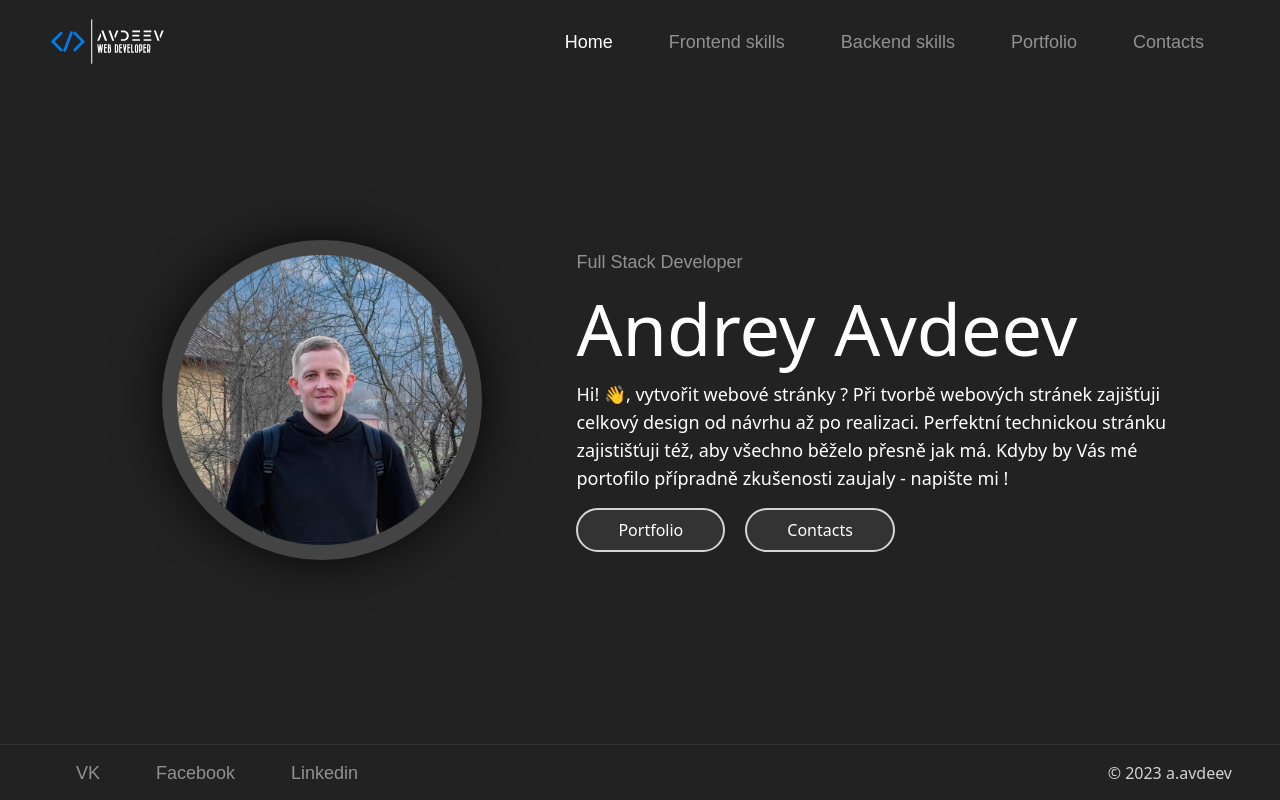
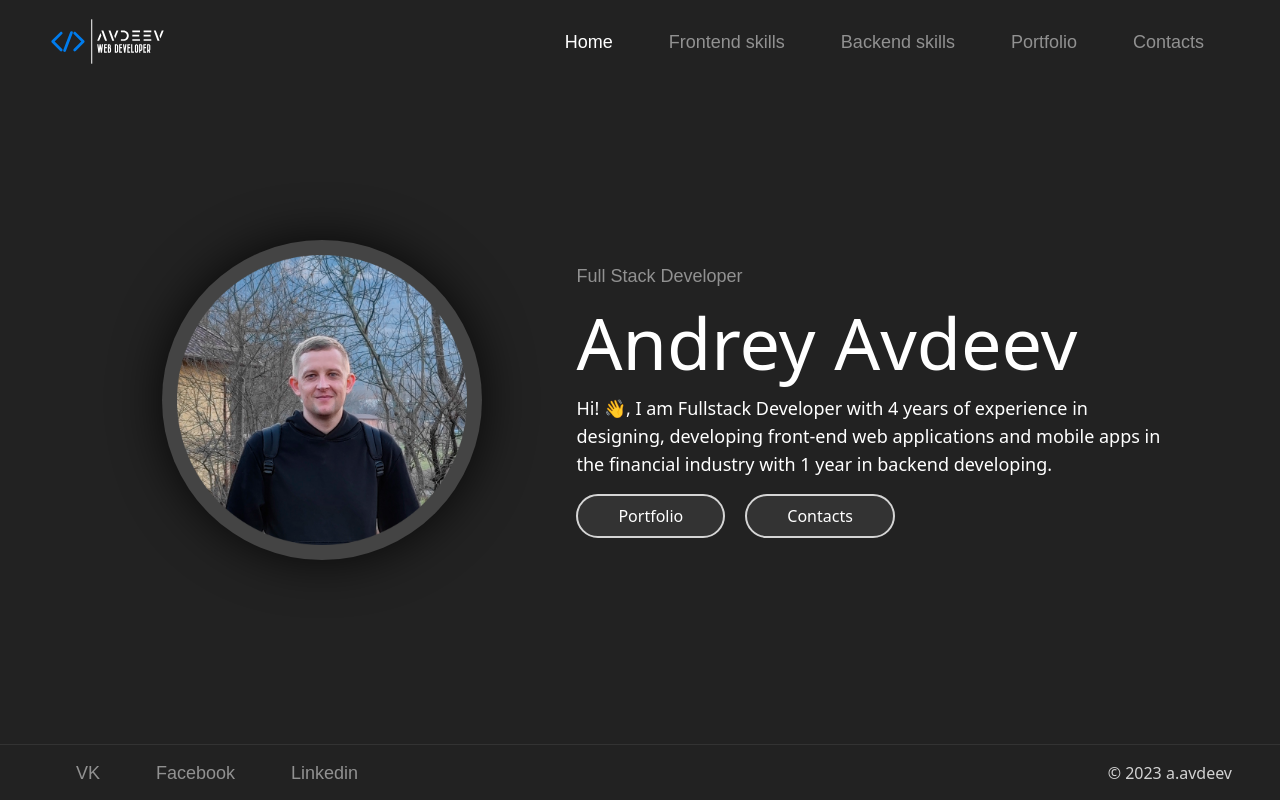
Before and after one commit to AndreyAvdeev/a.avdeev.github.io, a Next.js app: page / in a window 1280 px wide. Built offline with nearby package versions, Linux system fonts and the light colour scheme.

Commit message:
Fix
main page desc

```diff
--- a/app/page.tsx
+++ b/app/page.tsx
@@ -20,11 +20,9 @@ export default function Page() {
           </p>
           <h1 className="text-white text-7xl mt-4">Andrey Avdeev</h1>
           <p className="text-white text-lg mt-4">
-            Hi! &#128075;, vytvořit webové stránky ? Při tvorbě webových  stránek
-            zajišťuji celkový design od návrhu až po realizaci. Perfektní
-            technickou stránku zajistišťuji též, aby všechno běželo přesně jak
-            má. Kdyby by Vás mé portofilo přípradně zkušenosti zaujaly - napište
-            mi !
+            Hi! &#128075;, I am Fullstack Developer with 4 years of experience
+            in designing, developing front-end web applications and mobile apps
+            in the financial industry with 1 year in backend developing.
           </p>
           <div className="mt-8 lg:mt-4 max-[420px]:flex-col max-[640px]:flex max-[640px]:justify-evenly">
             <button
```
